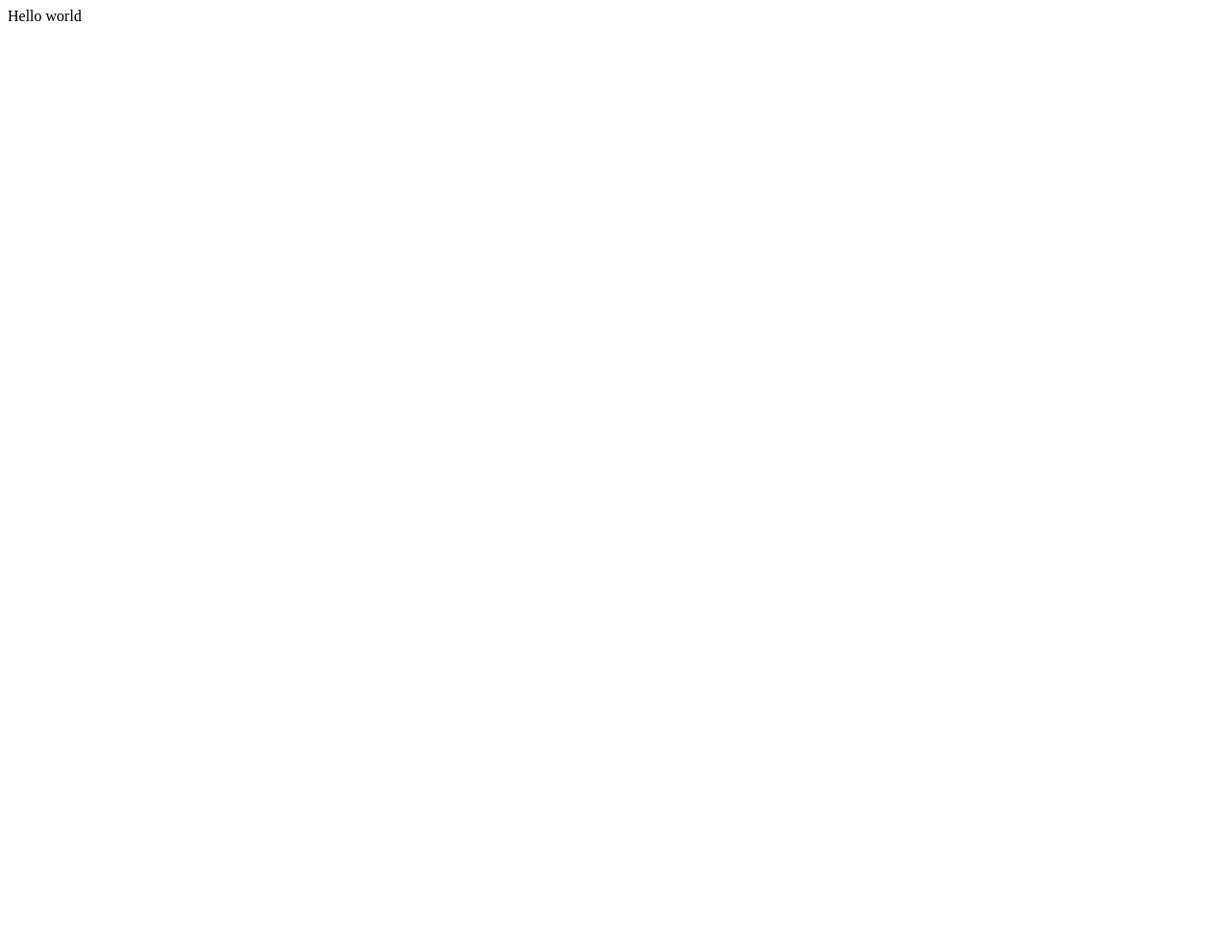
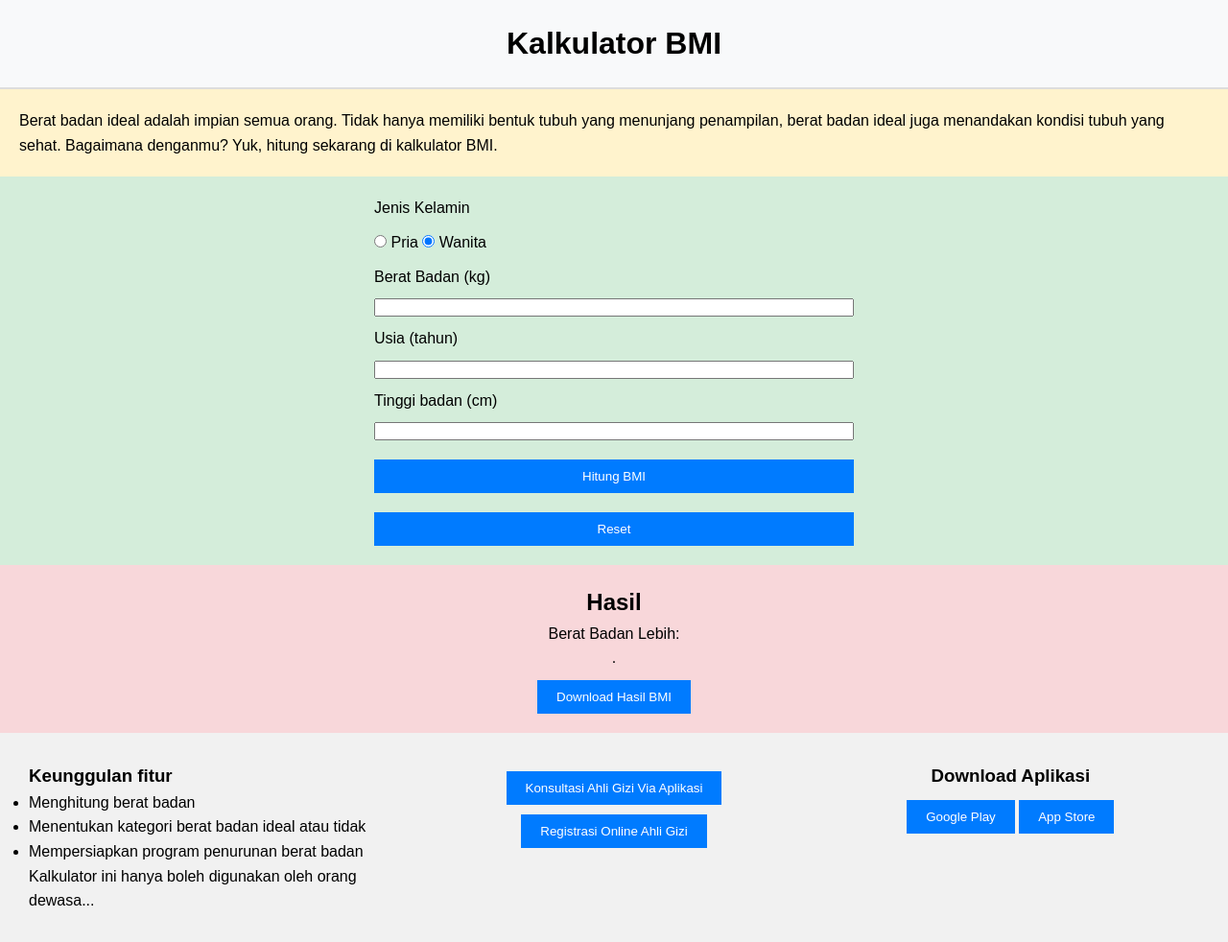
Before and after one commit to GunungParia/test, a plain HTML site: page index.html in a window 1280 px wide. Shown: the whole page at 96% size. Before the commit the page ends 800 px from the top, so only its background shows below. Drawn offline with Linux system fonts and the light colour scheme.

Commit message:
modify my code

```diff
--- /dev/null
+++ b/css/style.css
@@ -0,0 +1,79 @@
+/* CSS Reset */
+* {
+    margin: 0;
+    padding: 0;
+    box-sizing: border-box;
+}
+
+body {
+    font-family: Arial, sans-serif;
+    line-height: 1.6;
+    display: flex;
+    flex-direction: column;
+    min-height: 100vh;
+}
+
+.header {
+    background-color: #f8f9fa;
+    padding: 20px;
+    text-align: center;
+    border-bottom: 2px solid #ddd;
+}
+
+.article {
+    padding: 20px;
+    background-color: #fff3cd;
+}
+
+.form-section {
+    padding: 20px;
+    background-color: #d4edda;
+    display: flex;
+    justify-content: center;
+}
+
+.form-section form {
+    display: grid;
+    grid-template-columns: 1fr;
+    gap: 10px;
+    width: 100%;
+    max-width: 500px;
+}
+
+.result-section {
+    padding: 20px;
+    background-color: #f8d7da;
+    text-align: center;
+}
+
+.footer {
+    background-color: #f1f1f1;
+    padding: 20px;
+    margin-top: auto;
+    display: flex;
+    flex-wrap: wrap;
+    justify-content: space-between;
+}
+
+.footer section {
+    flex: 1;
+    margin: 10px;
+}
+
+.footer .consultation,
+.footer .download-app {
+    text-align: center;
+}
+
+button {
+    padding: 10px 20px;
+    background-color: #007bff;
+    color: #fff;
+    border: none;
+    cursor: pointer;
+    margin-top: 10px;
+}
+
+button:hover {
+    background-color: #0056b3;
+}
--- a/index.html
+++ b/index.html
@@ -1,16 +1,80 @@
 <!DOCTYPE html>
-<html>
+<html lang="en">
+<head>
+    <meta charset="UTF-8">
+    <meta name="viewport" content="width=device-width, initial-scale=1.0">
+    <title>Kalkulator BMI</title>
+    <link rel="stylesheet" href="css/style.css">
+</head>
+<body>
 
-<head>
-  <meta charset="utf-8">
-  <meta name="viewport" content="width=device-width">
-  <title>replit</title>
-  <link href="style.css" rel="stylesheet" type="text/css" />
-</head>
+    <!-- Header -->
+    <header class="header">
+        <h1>Kalkulator BMI</h1>
+    </header>
 
-<body>
-  Hello world
-  <script src="script.js"></script>
+    <!-- Artikel -->
+    <section class="article">
+        <p>Berat badan ideal adalah impian semua orang. Tidak hanya memiliki bentuk tubuh yang menunjang penampilan, berat badan ideal juga menandakan kondisi tubuh yang sehat. Bagaimana denganmu? Yuk, hitung sekarang di kalkulator BMI.</p>
+    </section>
+
+    <!-- Form BMI -->
+    <section class="form-section">
+        <form id="bmiForm">
+            <label for="gender">Jenis Kelamin</label>
+            <div>
+                <input type="radio" id="pria" name="gender" value="Pria">
+                <label for="pria">Pria</label>
+                <input type="radio" id="wanita" name="gender" value="Wanita" checked>
+                <label for="wanita">Wanita</label>
+            </div>
+
+            <label for="weight">Berat Badan (kg)</label>
+            <input type="number" id="weight" name="weight" required>
+
+            <label for="age">Usia (tahun)</label>
+            <input type="number" id="age" name="age" required>
+
+            <label for="height">Tinggi badan (cm)</label>
+            <input type="number" id="height" name="height" required>
+
+            <button type="button" onclick="calculateBMI()">Hitung BMI</button>
+            <button type="reset">Reset</button>
+        </form>
+    </section>
+
+    <!-- Hasil -->
+    <section class="result-section" id="resultSection">
+        <h2>Hasil</h2>
+        <p id="bmiResult">Berat Badan Lebih: <span id="bmiValue"></span></p>
+        <p id="bmiDescription">.</p>
+        <button>Download Hasil BMI</button>
+    </section>
+
+    <!-- Footer -->
+    <footer class="footer">
+        <section>
+            <h3>Keunggulan fitur</h3>
+            <ul>
+                <li>Menghitung berat badan</li>
+                <li>Menentukan kategori berat badan ideal atau tidak</li>
+                <li>Mempersiapkan program penurunan berat badan</li>
+            </ul>
+            <p>Kalkulator ini hanya boleh digunakan oleh orang dewasa...</p>
+        </section>
+
+        <section class="consultation">
+            <button>Konsultasi Ahli Gizi Via Aplikasi</button>
+            <button>Registrasi Online Ahli Gizi</button>
+        </section>
+
+        <section class="download-app">
+            <h3>Download Aplikasi</h3>
+            <button>Google Play</button>
+            <button>App Store</button>
+        </section>
+    </footer>
+
+    <script src="js/script.js"></script>
 </body>
-
 </html>
--- /dev/null
+++ b/js/script.js
@@ -0,0 +1,23 @@
+function calculateBMI() {
+    var weight = parseFloat(document.getElementById('weight').value);
+    var height = parseFloat(document.getElementById('height').value) / 100; // Convert cm to meters
+
+    if (!isNaN(weight) && !isNaN(height)) {
+        var bmi = (weight / (height * height)).toFixed(1);
+        document.getElementById('bmiValue').innerText = bmi;
+
+        var description = "";
+        if (bmi < 18.5) {
+            description = "Anda kekurangan berat badan.";
+        } else if (bmi >= 18.5 && bmi < 24.9) {
+            description = "Berat badan Anda normal.";
+        } else if (bmi >= 25 && bmi < 29.9) {
+            description = "Anda memiliki berat badan berlebih.";
+        } else {
+            description = "Anda memiliki obesitas.";
+        }
+
+        document.getElementById('bmiDescription').innerText = description;
+        document.getElementById('resultSection').style.display = "block";
+    }
+}
--- a/style.css
+++ /dev/null
@@ -1,4 +0,0 @@
-html {
-  height: 100%;
-  width: 100%;
-}
```
Also changed, not shown: script.js (deleted).
